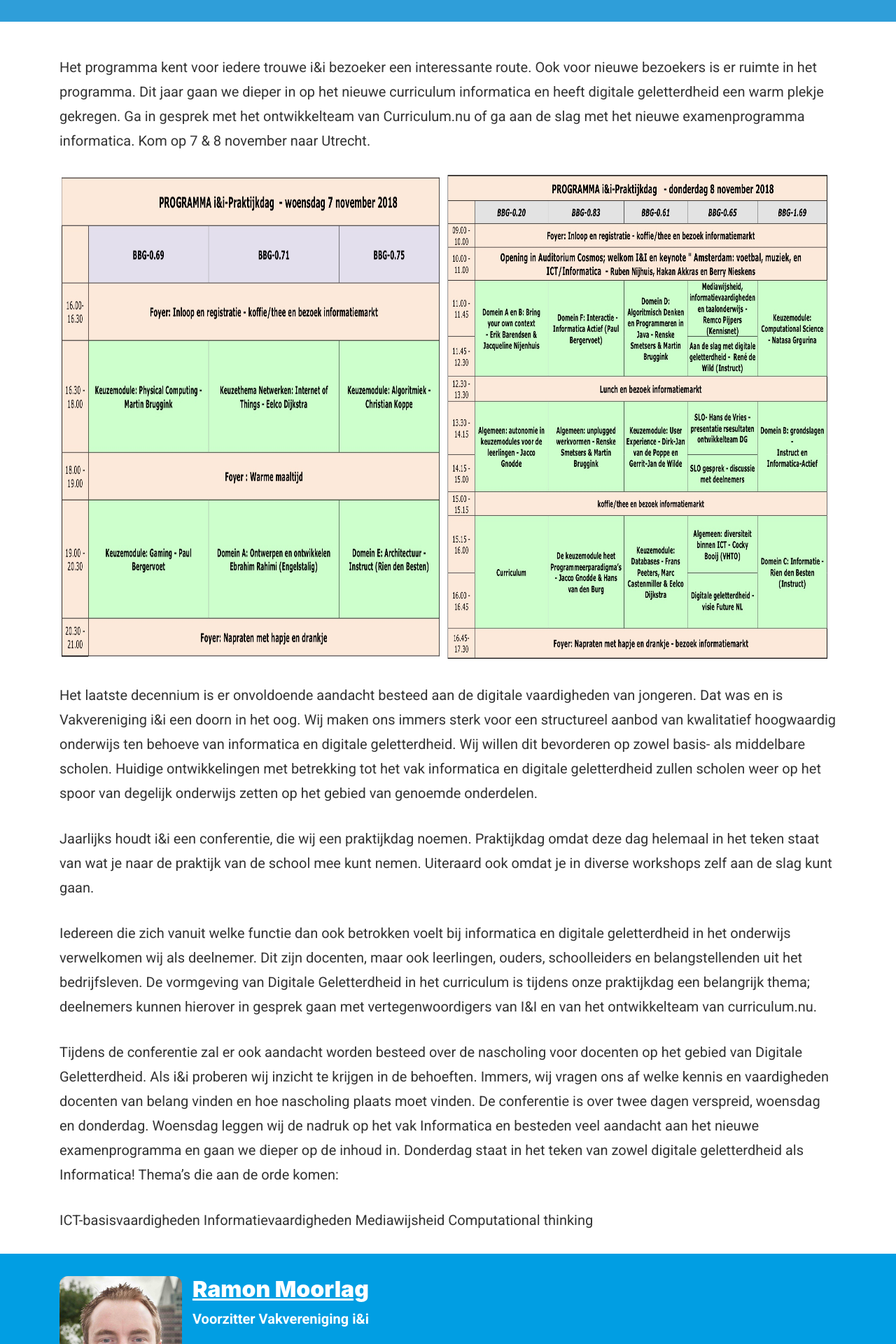
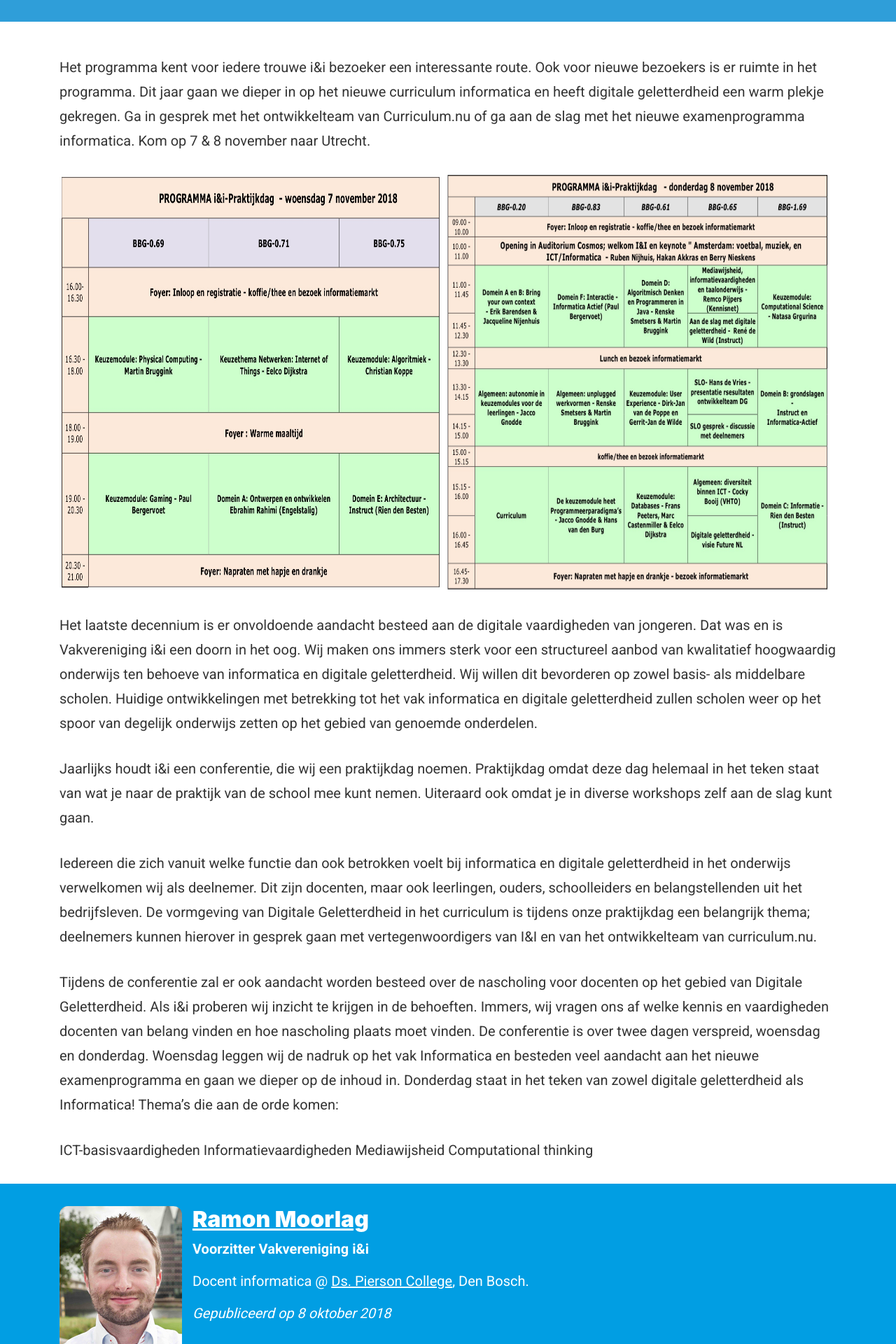
Before and after one commit to ieni/website, a Jekyll site: the page built from _posts/2018-10-08-Praktijkdagen-2018.md, in a window 1280 px wide. Shown: the part 446-2366 px from the top of the page at 70% size. Built offline with Jekyll 4.4.1, drawn with Linux system fonts in a browser that asks for light colours; grey boxes are pictures that could not be loaded.

Commit message:
Update 2018-10-08-Praktijkdagen-2018.md

```diff
--- a/_posts/2018-10-08-Praktijkdagen-2018.md
+++ b/_posts/2018-10-08-Praktijkdagen-2018.md
@@ -10,8 +10,8 @@
 
 
 
- <img src="https://github.com/ieni/website/blob/master/assets/img/content/Programma_ii_7nov.jpg?raw=true" alt="Programma 7 november" height="697" width="547">
- <img src="https://github.com/ieni/website/blob/master/assets/img/content/Programma_ii_8nov.jpg?raw=true" alt="Programma 8 november" height="697" width="547">
+ <img src="https://github.com/ieni/website/blob/master/assets/img/content/Programma_ii_7nov.jpg?raw=true" alt="Programma 7 november" height="597" width="547">
+ <img src="https://github.com/ieni/website/blob/master/assets/img/content/Programma_ii_8nov.jpg?raw=true" alt="Programma 8 november" height="597" width="547">
 
 
 Het laatste decennium is er onvoldoende aandacht besteed aan de digitale vaardigheden van jongeren. Dat was en is Vakvereniging i&i een doorn in het oog.
```
